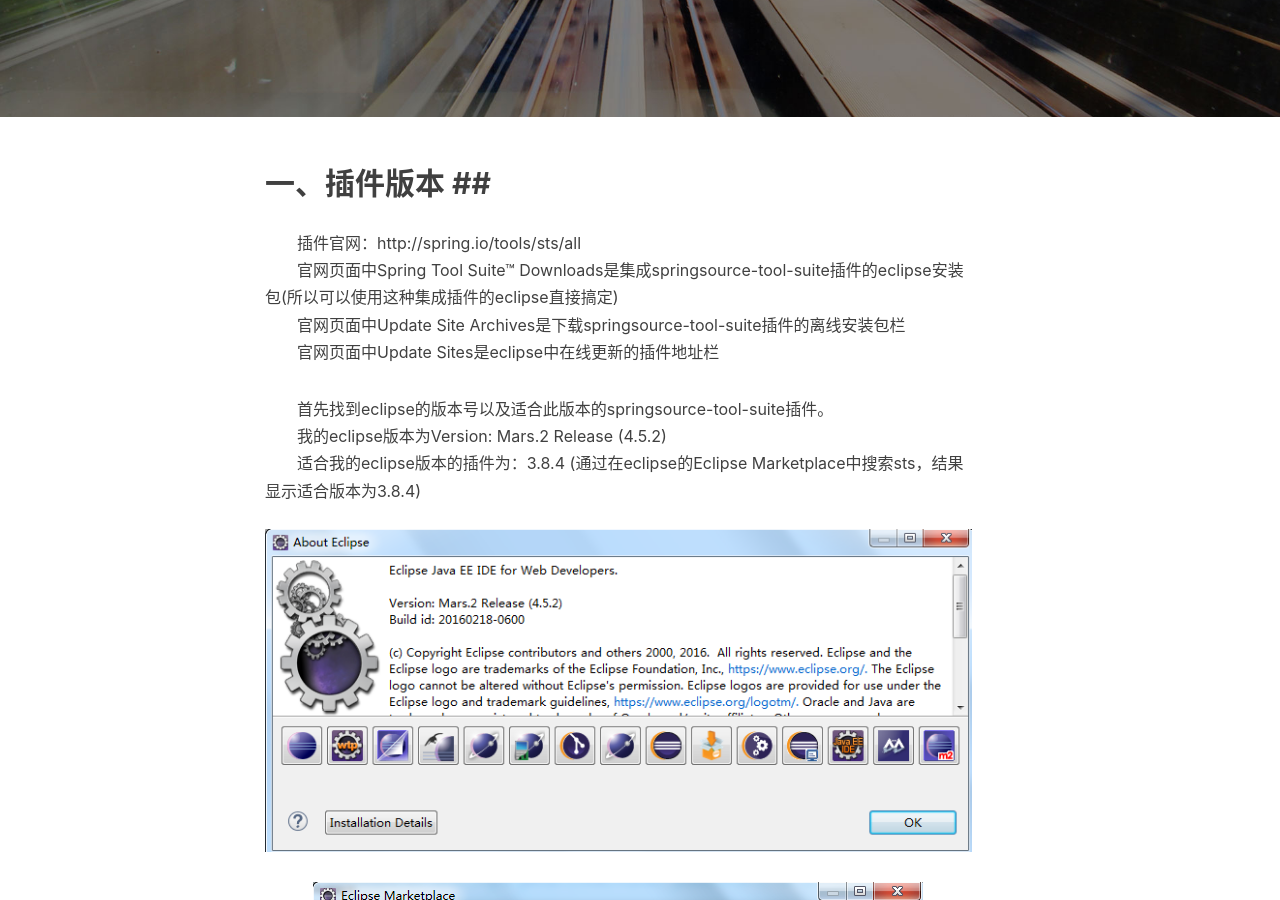
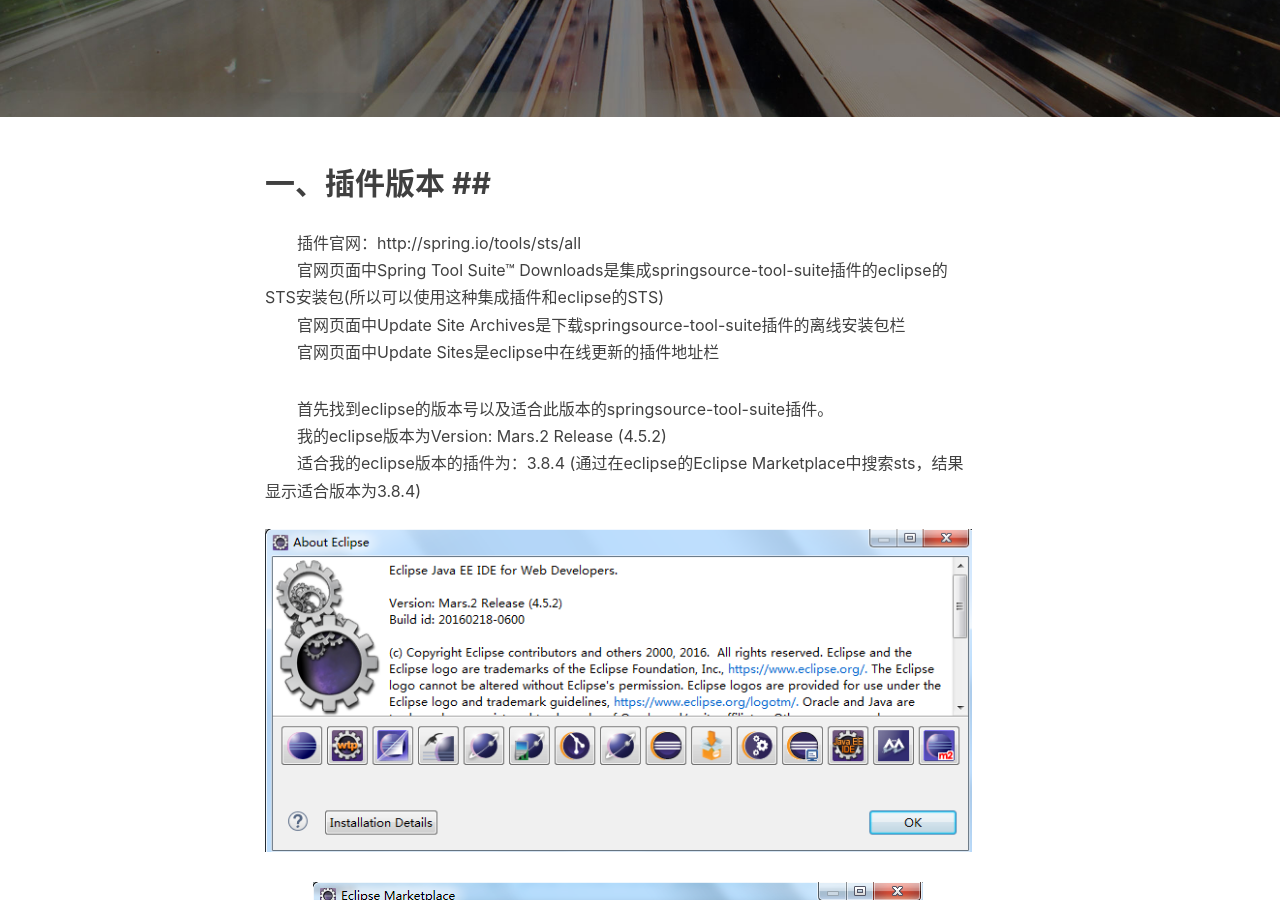
Before and after one commit to ARTAvrilLavigne/ARTAvrilLavigne.github.io, a Jekyll site: the page built from _posts/2018-01-06-springsource-tool-suite.markdown, in a window 1280 px wide and 900 px high, scrolled down 466 px. Built offline with Jekyll 4.4.1, drawn with Linux system fonts in a browser that asks for light colours; nearby versions of some CDN libraries; comment, search, counter and statistics services are not loaded.

Commit message:
Update 2018-01-06-springsource-tool-suite.markdown

```diff
--- a/_posts/2018-01-06-springsource-tool-suite.markdown
+++ b/_posts/2018-01-06-springsource-tool-suite.markdown
@@ -10,7 +10,7 @@
 ---
 ## 一、插件版本 ##
 　　插件官网：http://spring.io/tools/sts/all<br>
-　　官网页面中Spring Tool Suite™ Downloads是集成springsource-tool-suite插件的eclipse安装包(所以可以使用这种集成插件的eclipse直接搞定)<br>
+　　官网页面中Spring Tool Suite™ Downloads是集成springsource-tool-suite插件的eclipse的STS安装包(所以可以使用这种集成插件和eclipse的STS)<br>
 　　官网页面中Update Site Archives是下载springsource-tool-suite插件的离线安装包栏<br>
 　　官网页面中Update Sites是eclipse中在线更新的插件地址栏<br>
 
```
